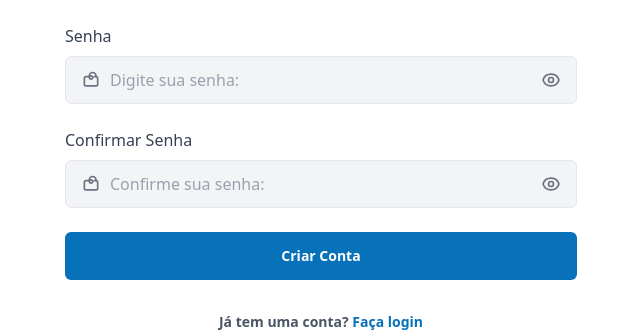
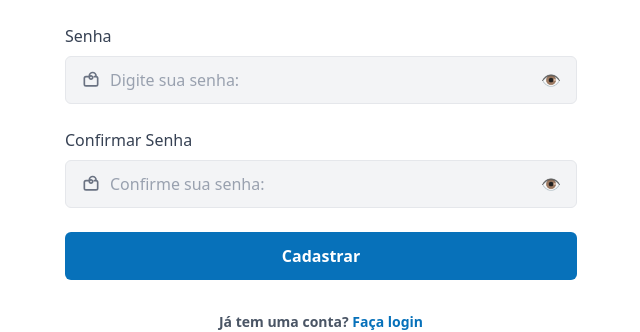
Before and after one commit to Wesnei/SportNewsTech, a React (Vite) app: page /register in a window 1280 px wide. Shown: the part 448-780 px from the top of the page, without its empty margins (319-959 px from the left). Built offline with nearby package versions, Linux system fonts and the light colour scheme.

Commit message:
feat: add axios

```diff
--- a/package.json
+++ b/package.json
@@ -11,6 +11,7 @@
   },
   "dependencies": {
     "@tailwindcss/vite": "^4.1.12",
+    "axios": "^1.12.2",
     "framer-motion": "^12.23.12",
     "lucide-react": "^0.543.0",
     "react": "^19.1.1",
--- a/src/components/formRegister/index.tsx
+++ b/src/components/formRegister/index.tsx
@@ -1,7 +1,9 @@
 import React, { useState, useCallback } from 'react';
+import { useNavigate } from 'react-router-dom';
 import { Link } from 'react-router-dom';
 import type { RegisterFormData, IconProps } from '../../types';
 import { useFormValidation } from '../../hooks';
+import api from '../../services/api';
 
 const Icon: React.FC<IconProps> = ({ children, className = "h-5 w-5" }) => (
   <svg className={className} fill="none" stroke="currentColor" viewBox="0 0 24 24" strokeWidth="2">
@@ -10,6 +12,7 @@ const Icon: React.FC<IconProps> = ({ children, className = "h-5 w-5" }) => (
 );
 
 const RegisterCard: React.FC = () => {
+  const navigate = useNavigate();
   const [formData, setFormData] = useState<RegisterFormData>({
     name: '',
     email: '',
@@ -70,13 +73,6 @@ const RegisterCard: React.FC = () => {
 
   const { errors, validateForm, clearError } = useFormValidation(validationRules);
 
-  const mockAuthService = {
-    register: async (data: RegisterFormData) => {
-      await new Promise(resolve => setTimeout(resolve, 1000));
-      return { ...data, id: Math.random().toString(36).substr(2, 9) };
-    }
-  };
-
   const handleChange = useCallback((e: React.ChangeEvent<HTMLInputElement | HTMLSelectElement>) => {
     const { name, value } = e.target;
     setFormData(prev => ({ ...prev, [name]: value }));
@@ -96,19 +92,23 @@ const RegisterCard: React.FC = () => {
 
     setIsLoading(true);
     try {
-      const user = await mockAuthService.register({
-        name: formData.name,
+      const response = await api.post('/auth/register', {
+        username: formData.name,
         email: formData.email,
         password: formData.password,
-        confirmPassword: formData.confirmPassword,
-        role: formData.role,
-        journalistId: formData.journalistId || undefined
+        role: formData.role === 'Visitante' ? 'USER' :
+              formData.role === 'Jornalista' ? 'JOURNALIST' : 'EDITOR',
       });
 
-      console.log('Cadastro bem-sucedido:', user);
+      console.log('Cadastro bem-sucedido:', response.data);
 
-    } catch (error) {
+      navigate('/');
+
+    } catch (error: any) {
       console.error('Erro no cadastro:', error);
+      if (error.response) {
+        console.error(error.response.data);
+      }
     } finally {
       setIsLoading(false);
     }
@@ -134,7 +134,7 @@ const RegisterCard: React.FC = () => {
                 name="role"
                 value={formData.role}
                 onChange={handleChange}
-                className="w-full h-12 pl-4 pr-12 border rounded-md bg-gray-100 text-gray-900 appearance-none bg-none
+                className="w-full h-12 pl-4 pr-12 border rounded-md bg-gray-100 text-gray-900 appearance-none
                            focus:outline-none focus:ring-2 focus:ring-blue-300 focus:border-blue-400
                            transition-all border-gray-200 cursor-pointer"
               >
@@ -220,7 +220,7 @@ const RegisterCard: React.FC = () => {
             <label htmlFor="password" className="block text-base font-medium text-gray-700 mb-2">Senha</label>
             <div className="relative">
               <span className="absolute inset-y-0 left-0 pl-4 flex items-center text-gray-500">
-                <Icon className="h-5 w-5"><path strokeLinecap="round" strokeLinejoin="round" d="M12 11c.5304 0 1.039-.21 1.414-.586A2 2 0 0014 9a2 2 0 00-3.414-1.414A2 2 0 0010 9c0 .53.21 1.039.586 1.414.375.376.884.586 1.414.586zm6-3V7a4 4 0 10-8 0v1H6a2 2 0 00-2 2v7a2 2 0 002 2h12a2 2 0 002-2v-7a2 2 0 00-2-2h-2z" /></Icon>
+                <Icon className="h-5 w-5"><path strokeLinecap="round" strokeLinejoin="round" d="M12 11c.53 0 1.039-.21 1.414-.586A2 2 0 0014 9a2 2 0 00-3.414-1.414A2 2 0 0010 9c0 .53.21 1.039.586 1.414.375.376.884.586 1.414.586zm6-3V7a4 4 0 10-8 0v1H6a2 2 0 00-2 2v7a2 2 0 002 2h12a2 2 0 002-2v-7a2 2 0 00-2-2h-2z" /></Icon>
               </span>
               <input
                 type={showPassword ? 'text' : 'password'}
@@ -238,13 +238,9 @@ const RegisterCard: React.FC = () => {
                 type="button"
                 onClick={togglePassword}
                 className="absolute inset-y-0 right-0 pr-4 flex items-center text-gray-500 hover:text-gray-700 transition-colors cursor-pointer"
-                aria-label={showPassword ? "Esconder senha" : "Mostrar senha"}
+                aria-label={showPassword ? 'Ocultar senha' : 'Mostrar senha'}
               >
-                {showPassword ? (
-                  <Icon className="h-5 w-5"><path strokeLinecap="round" strokeLinejoin="round" d="M13.875 18.825A10.05 10.05 0 0112 19c-4.478 0-8.268-2.943-9.543-7a9.97 9.97 0 011.563-3.029m5.858.908a3 3 0 114.243 4.243M9.878 9.878l4.242 4.242M9.878 9.878L3 3m6.878 6.878L21 21" /></Icon>
-                ) : (
-                  <Icon className="h-5 w-5"><path strokeLinecap="round" strokeLinejoin="round" d="M15 12a3 3 0 11-6 0 3 3 0 016 0zM2.458 12C3.732 7.943 7.523 5 12 5c4.478 0 8.268 2.943 9.542 7-1.274 4.057-5.064 7-9.542 7-4.477 0-8.268-2.943-9.542-7z" /></Icon>
-                )}
+                {showPassword ? '🙈' : '👁️'}
               </button>
             </div>
             {errors.password && <p className="mt-2 text-sm text-red-600">{errors.password}</p>}
@@ -254,7 +250,7 @@ const RegisterCard: React.FC = () => {
             <label htmlFor="confirmPassword" className="block text-base font-medium text-gray-700 mb-2">Confirmar Senha</label>
             <div className="relative">
               <span className="absolute inset-y-0 left-0 pl-4 flex items-center text-gray-500">
-                <Icon className="h-5 w-5"><path strokeLinecap="round" strokeLinejoin="round" d="M12 11c.5304 0 1.039-.21 1.414-.586A2 2 0 0014 9a2 2 0 00-3.414-1.414A2 2 0 0010 9c0 .53.21 1.039.586 1.414.375.376.884.586 1.414.586zm6-3V7a4 4 0 10-8 0v1H6a2 2 0 00-2 2v7a2 2 0 002 2h12a2 2 0 002-2v-7a2 2 0 00-2-2h-2z" /></Icon>
+                <Icon className="h-5 w-5"><path strokeLinecap="round" strokeLinejoin="round" d="M12 11c.53 0 1.039-.21 1.414-.586A2 2 0 0014 9a2 2 0 00-3.414-1.414A2 2 0 0010 9c0 .53.21 1.039.586 1.414.375.376.884.586 1.414.586zm6-3V7a4 4 0 10-8 0v1H6a2 2 0 00-2 2v7a2 2 0 002 2h12a2 2 0 002-2v-7a2 2 0 00-2-2h-2z" /></Icon>
               </span>
               <input
                 type={showConfirmPassword ? 'text' : 'password'}
@@ -272,37 +268,20 @@ const RegisterCard: React.FC = () => {
                 type="button"
                 onClick={toggleConfirmPassword}
                 className="absolute inset-y-0 right-0 pr-4 flex items-center text-gray-500 hover:text-gray-700 transition-colors cursor-pointer"
-                aria-label={showConfirmPassword ? "Esconder senha" : "Mostrar senha"}
+                aria-label={showConfirmPassword ? 'Ocultar senha' : 'Mostrar senha'}
               >
-                {showConfirmPassword ? (
-                  <Icon className="h-5 w-5"><path strokeLinecap="round" strokeLinejoin="round" d="M13.875 18.825A10.05 10.05 0 0112 19c-4.478 0-8.268-2.943-9.543-7a9.97 9.97 0 011.563-3.029m5.858.908a3 3 0 114.243 4.243M9.878 9.878l4.242 4.242M9.878 9.878L3 3m6.878 6.878L21 21" /></Icon>
-                ) : (
-                  <Icon className="h-5 w-5"><path strokeLinecap="round" strokeLinejoin="round" d="M15 12a3 3 0 11-6 0 3 3 0 016 0zM2.458 12C3.732 7.943 7.523 5 12 5c4.478 0 8.268 2.943 9.542 7-1.274 4.057-5.064 7-9.542 7-4.477 0-8.268-2.943-9.542-7z" /></Icon>
-                )}
+                {showConfirmPassword ? '🙈' : '👁️'}
               </button>
             </div>
             {errors.confirmPassword && <p className="mt-2 text-sm text-red-600">{errors.confirmPassword}</p>}
           </div>
 
-          {errors.form && (
-            <div className="text-sm text-red-600 text-center font-semibold bg-red-100 p-3 rounded-md">
-              {errors.form}
-            </div>
-          )}
-
           <button
             type="submit"
             disabled={isLoading}
-            className="w-full h-12 bg-[#0771BA] hover:bg-[#0663A3] text-white font-bold rounded-md text-sm
-                       focus:outline-none focus:ring-4 focus:ring-[#0771BA]/40 disabled:bg-blue-400 disabled:cursor-not-allowed
-                       transition-colors"
+            className="h-12 bg-[#0771BA] text-white font-semibold rounded-md hover:bg-blue-700 transition-colors disabled:opacity-50 disabled:cursor-not-allowed"
           >
-            {isLoading ? (
-              <div className="flex items-center justify-center gap-3">
-                <div className="animate-spin rounded-full h-5 w-5 border-b-2 border-white"></div>
-                Criando conta...
-              </div>
-            ) : 'Criar Conta'}
+            {isLoading ? 'Cadastrando...' : 'Cadastrar'}
           </button>
         </form>
 
--- /dev/null
+++ b/src/services/api.tsx
@@ -0,0 +1,10 @@
+import axios from "axios";
+
+const api = axios.create({
+    baseURL: "http://localhost:3080/api",
+    headers: {
+        "Content-Type": "application/json",
+    },
+});
+
+export default api;
```
Also changed, not shown: 1 other file (tests, documents, lock files or other folders).
